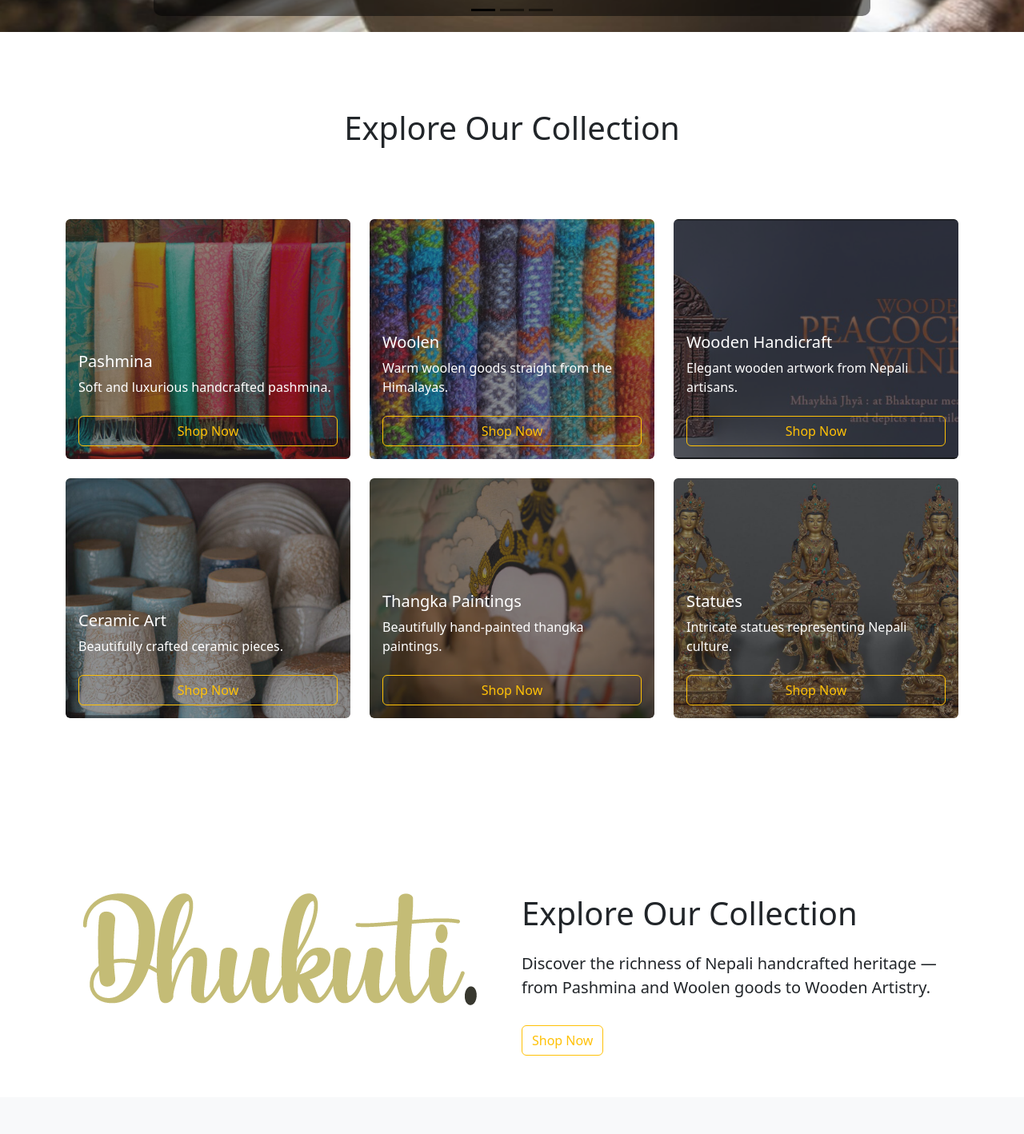
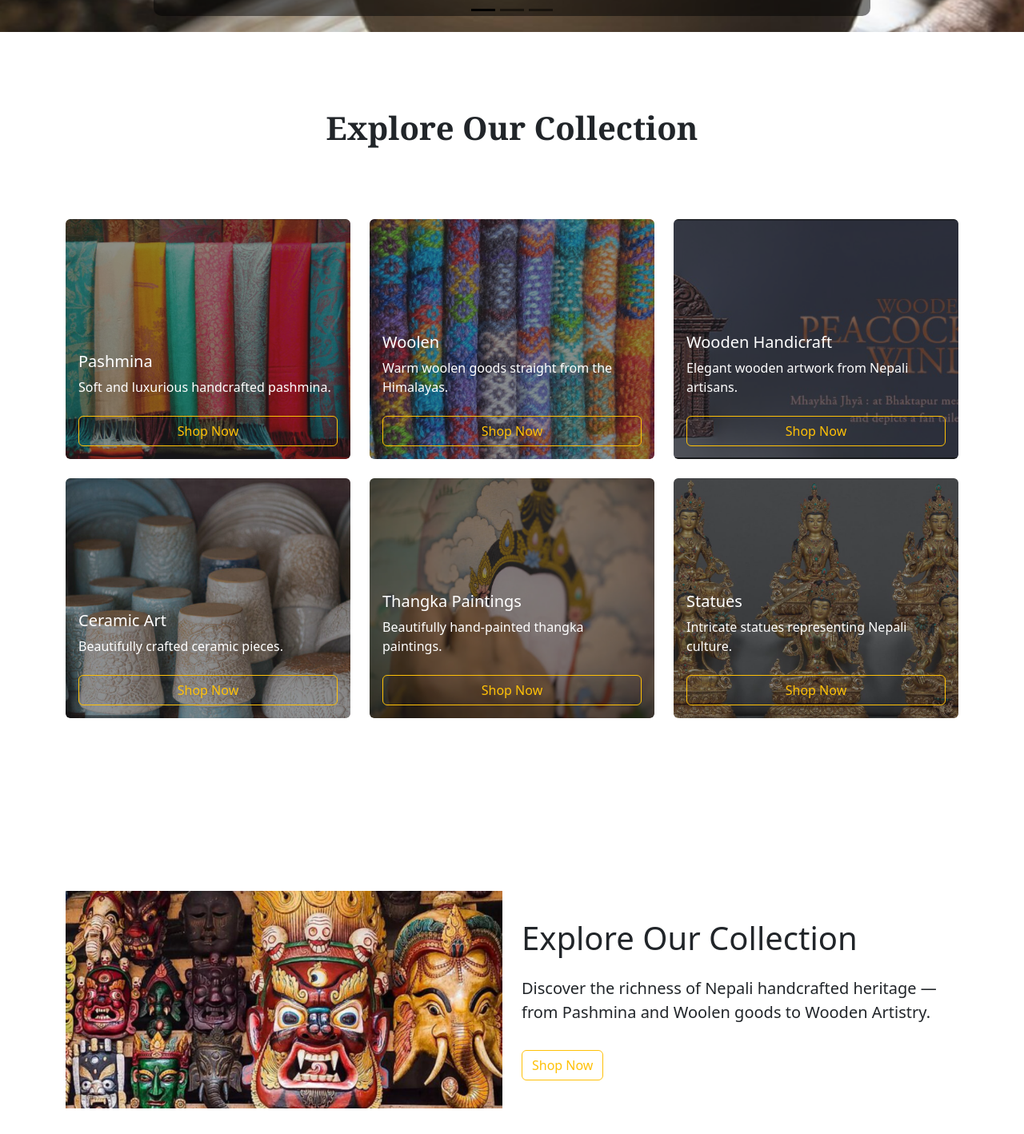
Before and after one commit to Prilaz/Dhukuti., a React (Vite) app in the folder Dhukuti.app/: page / in a window 1280 px wide. Shown: the part 680-2098 px from the top of the page at 80% size. Built offline with nearby package versions, Linux system fonts and the light colour scheme.

Commit message:
Updated Explore Section image

```diff
--- a/Dhukuti.app/src/Components/HomeComponent/Breakstep.jsx
+++ b/Dhukuti.app/src/Components/HomeComponent/Breakstep.jsx
@@ -1,5 +1,5 @@
 import React from "react";
-import logo from "../../assets/Dhukuti.png";
+import mask from "../../assets/mask.png"; // Adjust the path as necessary
 
 const Breakstep = () => {
   return (
@@ -7,7 +7,7 @@ const Breakstep = () => {
       <div className="row align-items-center mt-5 pt-5">
         <div className="col-md-6 text-center mb-4 mb-md-0">
           <img
-            src={logo}
+            src={mask}
             alt="Dhukuti Logo"
             className="img-fluid"
             style={{ maxHeight: "300px" }}
--- a/Dhukuti.app/src/Components/HomeComponent/Explore.jsx
+++ b/Dhukuti.app/src/Components/HomeComponent/Explore.jsx
@@ -10,7 +10,14 @@ import statues from "../../assets/Statues.png";
 const Explore = () => {
   return (
     <div className="container mt-5 pt-5">
-      <h1 className="text-center " style={{ marginBottom: "90px" }}>
+      <h1
+        className="text-center "
+        style={{
+          marginBottom: "90px",
+          fontFamily: "Georgia, serif",
+          fontWeight: "bold",
+        }}
+      >
         Explore Our Collection
       </h1>
       <div className="row mt-4">
```
Also changed, not shown: Dhukuti.app/src/assets/mask.png (added).
